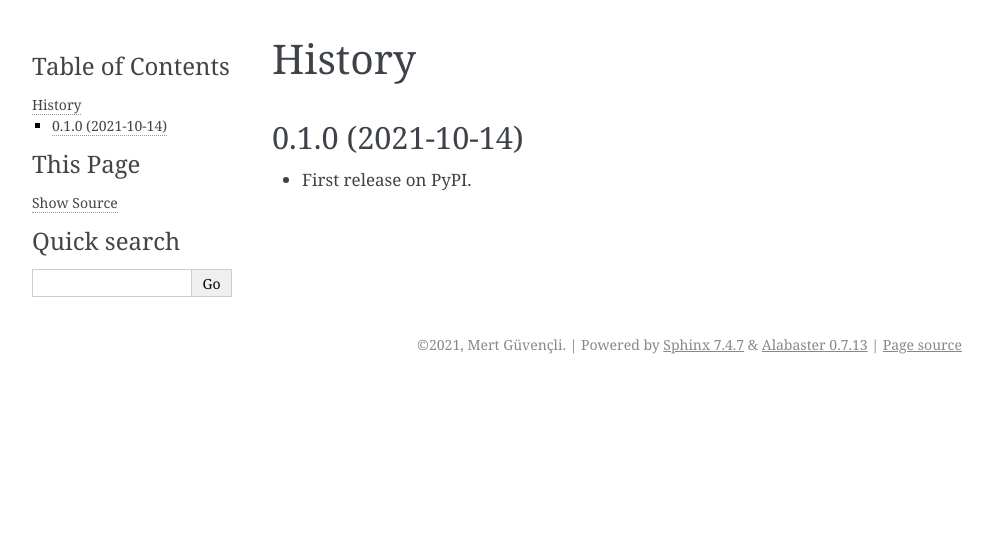
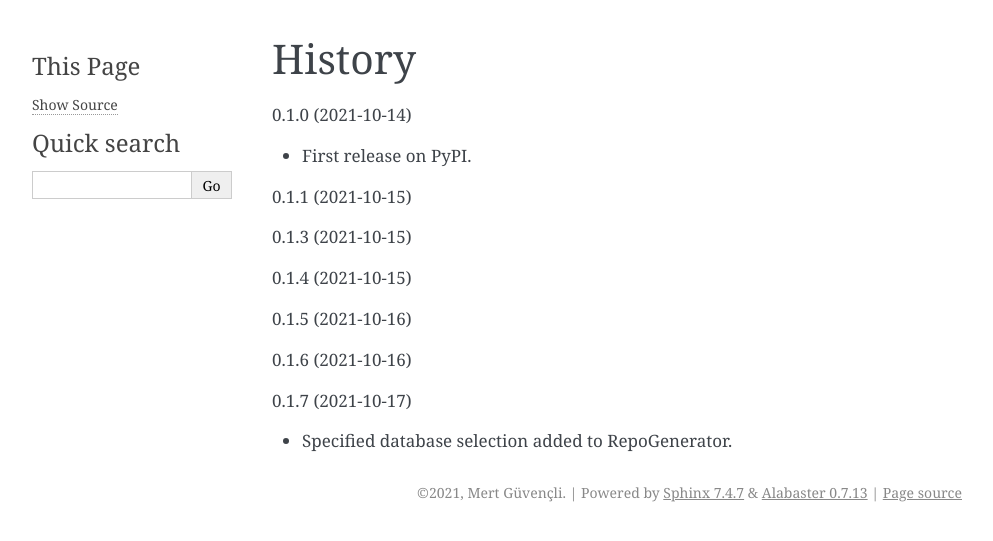
Before and after one commit to mertguvencli/deploydb, a Sphinx documentation site: the page built from docs/history.rst, in a window 1280 px wide. Shown: the top 541 px of the page, without its empty margins (148-1141 px from the left). Built offline with Sphinx 7.4.7, drawn with Linux system fonts in a browser that asks for light colours; pages that are not in the unit, such as notebooks, are missing from menus.

Commit message:
version 0.1.7 released

```diff
--- a/HISTORY.rst
+++ /dev/null
@@ -1,8 +0,0 @@
-=======
-History
-=======
-
-0.1.0 (2021-10-14)
-------------------
-
-* First release on PyPI.
--- a/deploydb/__init__.py
+++ b/deploydb/__init__.py
@@ -1,7 +1,7 @@
 """Top-level package for deploydb."""
 __author__ = """Mert Güvençli"""
 __email__ = 'guvenclimert@gmail.com'
-__version__ = '0.1.4'
+__version__ = '0.1.7'
 
 import os
 import sys
--- a/docs/history.rst
+++ b/docs/history.rst
@@ -1 +1,22 @@
-.. include:: ../HISTORY.rst
+=======
+History
+=======
+
+
+0.1.0 (2021-10-14)
+
+* First release on PyPI.
+
+0.1.1 (2021-10-15)
+
+0.1.3 (2021-10-15)
+
+0.1.4 (2021-10-15)
+
+0.1.5 (2021-10-16)
+
+0.1.6 (2021-10-16)
+
+0.1.7 (2021-10-17)
+
+* Specified database selection added to RepoGenerator.
--- a/setup.py
+++ b/setup.py
@@ -7,9 +7,9 @@ from setuptools import setup, find_packages
 with open('README.md') as readme_file:
     readme = readme_file.read()
 
-requirements = [ 'pyodbc', 'GitPython', 'pydantic', 'colorama' ]
+requirements = [ 'pyodbc', 'GitPython', 'pydantic' ]
 
-test_requirements = [ 'pyodbc', 'GitPython', 'pydantic', 'colorama' ]
+test_requirements = [ 'pyodbc', 'GitPython', 'pydantic' ]
 
 setup(
     author="Mert Güvençli",
@@ -42,6 +42,6 @@ setup(
     test_suite='tests',
     tests_require=test_requirements,
     url='https://github.com/mertguvencli/deploydb',
-    version='0.1.6',
+    version='0.1.7',
     zip_safe=False,
 )
```
Also changed, not shown: AUTHORS.rst (deleted, +0 -13 lines), CONTRIBUTING.rst (deleted, +0 -128 lines), docs/authors.rst (+13 -1 lines), docs/contributing.rst (+128 -1 lines), docs/readme.rst (added, +107 -0 lines).
